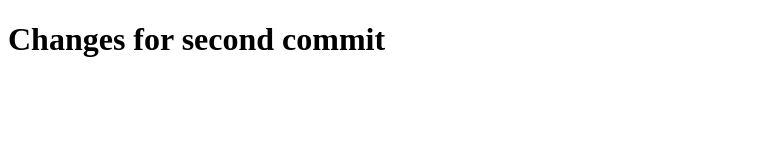
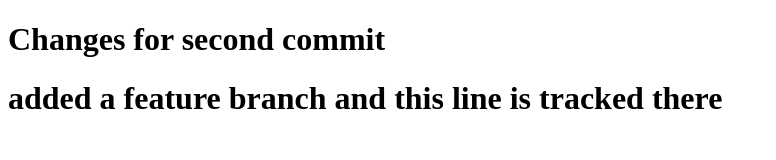
Before and after one commit to mdsultan1/git-test, a plain HTML site: page index.html in a window 1280 px wide. Shown: the whole page, without its empty margins (0-776 px from the left). Drawn offline with Linux system fonts and the light colour scheme.

Commit message:
changed for feature branch

```diff
--- a/index.html
+++ b/index.html
@@ -7,5 +7,6 @@
 </head>
 <body>
     <h1>Changes for second commit</h1>
+    <h1>added a feature branch and this line is tracked there</h1>
 </body>
 </html>
```
